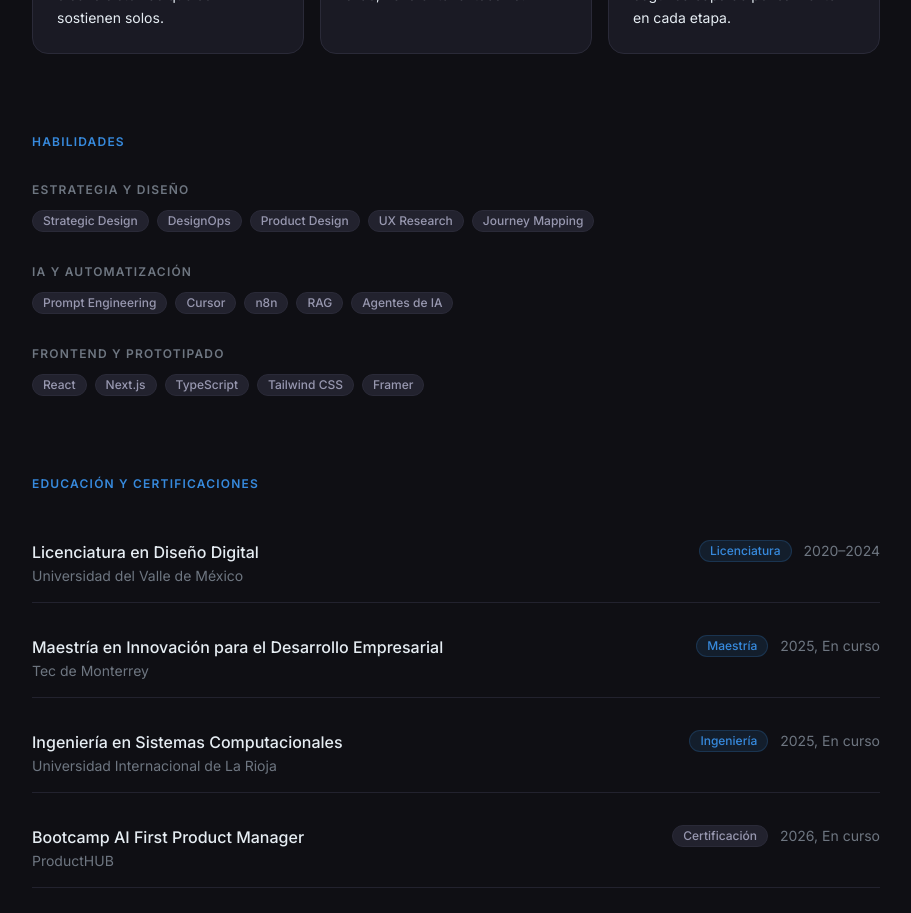
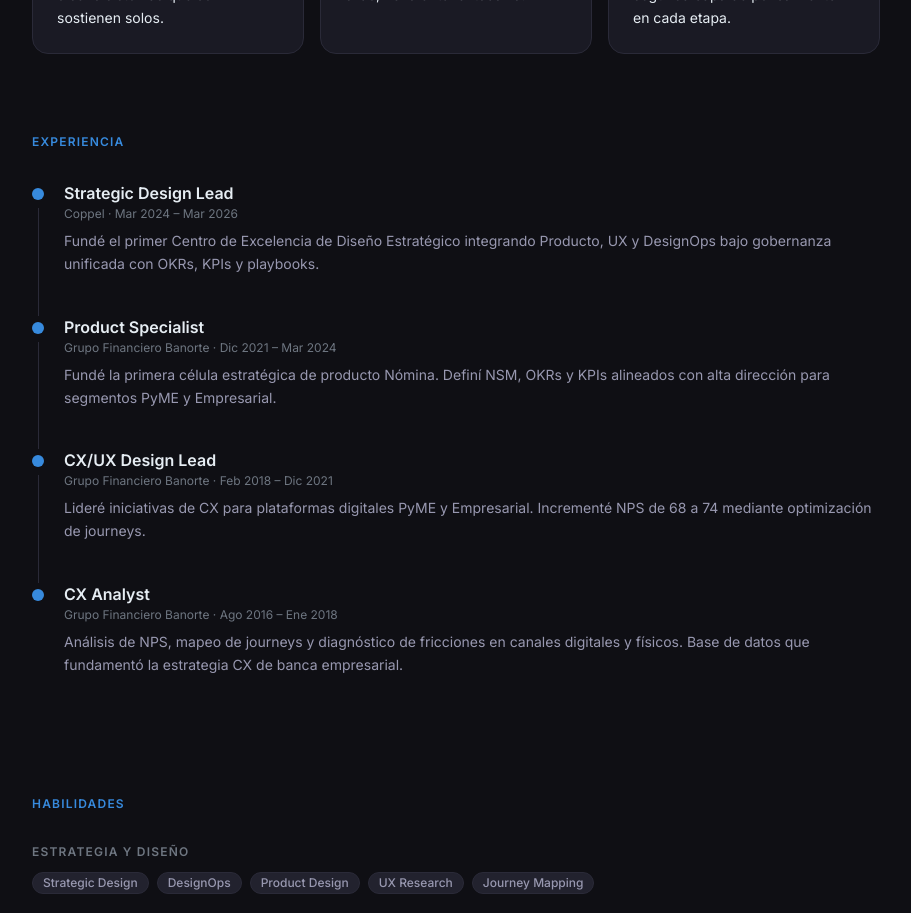
Before and after one commit to pablo-nava-heras/pablo-nava-portfolio, a Next.js app: page /sobre in a window 1280 px wide. Shown: the part 600-1513 px from the top of the page, without its empty margins (184-1095 px from the left). Built offline with nearby package versions, Linux system fonts and the light colour scheme.

Commit message:
Add Experience timeline to Sobre mi

```diff
--- a/app/sobre/page.tsx
+++ b/app/sobre/page.tsx
@@ -47,6 +47,59 @@ export default function SobrePage() {
                 <p className="text-on-surface-muted text-xs font-mono mb-3">0{i + 1}</p>
                 <h3 className="text-on-surface font-semibold mb-2">{principle.title}</h3>
                 <p className="text-on-surface text-sm leading-relaxed">{principle.description}</p>
+              </div>
+            ))}
+          </div>
+        </section>
+
+        {/* Experience */}
+        <section className="mb-20">
+          <h2 className="text-xs font-semibold text-accent tracking-widest uppercase mb-8">
+            Experiencia
+          </h2>
+          <div className="space-y-0">
+            {[
+              {
+                role: 'Strategic Design Lead',
+                company: 'Coppel',
+                period: 'Mar 2024 – Mar 2026',
+                description: 'Fundé el primer Centro de Excelencia de Diseño Estratégico integrando Producto, UX y DesignOps bajo gobernanza unificada con OKRs, KPIs y playbooks.',
+              },
+              {
+                role: 'Product Specialist',
+                company: 'Grupo Financiero Banorte',
+                period: 'Dic 2021 – Mar 2024',
+                description: 'Fundé la primera célula estratégica de producto Nómina. Definí NSM, OKRs y KPIs alineados con alta dirección para segmentos PyME y Empresarial.',
+              },
+              {
+                role: 'CX/UX Design Lead',
+                company: 'Grupo Financiero Banorte',
+                period: 'Feb 2018 – Dic 2021',
+                description: 'Lideré iniciativas de CX para plataformas digitales PyME y Empresarial. Incrementé NPS de 68 a 74 mediante optimización de journeys.',
+              },
+              {
+                role: 'CX Analyst',
+                company: 'Grupo Financiero Banorte',
+                period: 'Ago 2016 – Ene 2018',
+                description: 'Análisis de NPS, mapeo de journeys y diagnóstico de fricciones en canales digitales y físicos. Base de datos que fundamentó la estrategia CX de banca empresarial.',
+              },
+            ].map((item, i, arr) => (
+              <div key={i} className="flex gap-5">
+                {/* Dot + connecting line */}
+                <div className="flex flex-col items-center">
+                  <div className="w-3 h-3 rounded-full bg-accent mt-1.5 shrink-0" />
+                  {i < arr.length - 1 && (
+                    <div className="w-px flex-1 bg-border-default mt-2" style={{ minHeight: 40 }} />
+                  )}
+                </div>
+                {/* Content */}
+                <div className="pb-10">
+                  <p className="text-on-surface font-semibold leading-snug">{item.role}</p>
+                  <p className="text-xs text-on-surface-muted mt-0.5 mb-2">
+                    {item.company} · {item.period}
+                  </p>
+                  <p className="text-sm text-on-surface-secondary leading-relaxed">{item.description}</p>
+                </div>
               </div>
             ))}
           </div>
```
